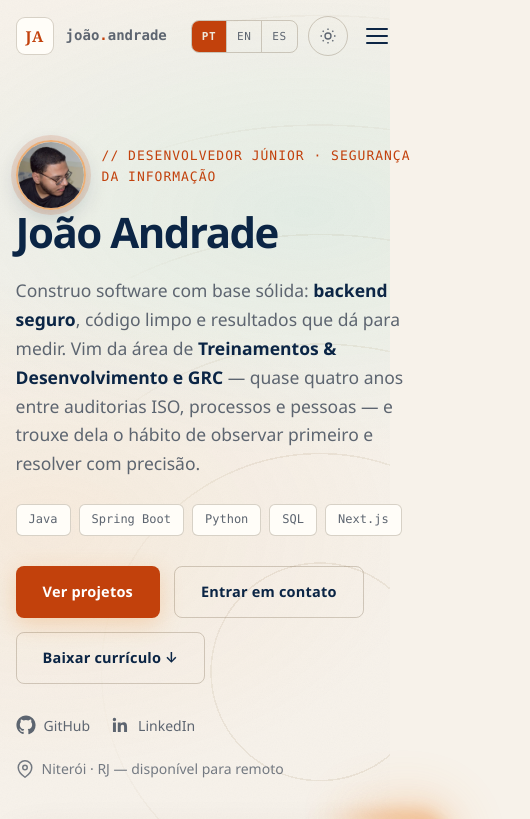
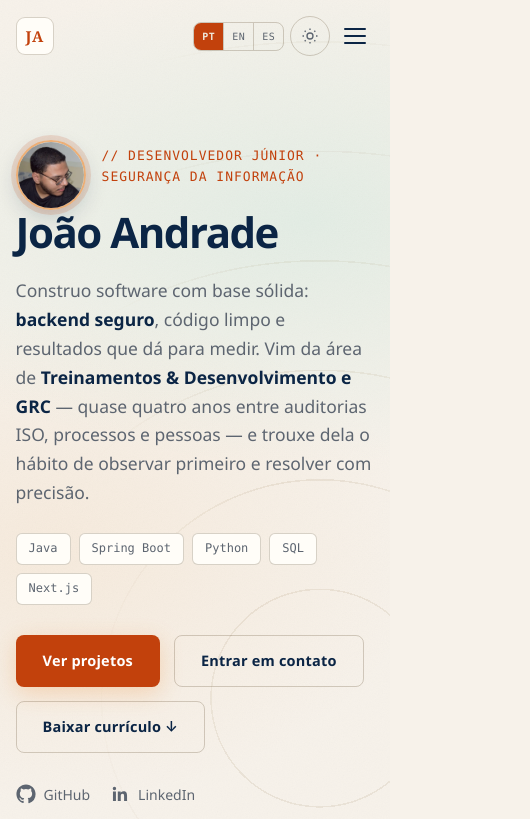
Before and after one commit to Joao-Andrade11/owl.sys, a plain HTML site: page index.html in a window 390 px wide. Shown: the top 819 px of the page, 530 px wide, since content can reach past the window. Drawn offline with Linux system fonts and the light colour scheme.

Commit message:
fix(mobile): overflow horizontal zerado — grids com min-width 0, navbar compacta <=520px, overflow-x clip

```diff
--- a/css/styles.css
+++ b/css/styles.css
@@ -153,7 +153,7 @@ section { scroll-margin-top: 88px; }
 }
 
 .hero__head { display: flex; align-items: center; gap: 16px; }
-.hero__head .eyebrow { margin-bottom: 18px; }
+.hero__head .eyebrow { margin-bottom: 18px; min-width: 0; }
 .hero__photo {
   width: 70px; height: 70px; border-radius: 50%;
   object-fit: cover; object-position: 50% 32%;
@@ -795,3 +795,15 @@ a.contact__channel:hover { border-color: rgba(237, 139, 54, 0.5); transform: tra
 main:focus { outline: none; }
 .rc__viewport:focus-visible { outline: 2px solid var(--amber, #ed8b36); outline-offset: 6px; }
 .contact__cv { display: inline-flex; margin: 16px 0 6px; }
+
+/* ---------- Mobile fino (<=520px): navbar sem overflow ---------- */
+html, body { overflow-x: clip; }
+@media (max-width: 520px) {
+  .nav__name { display: none; }
+  .nav__inner { gap: 12px; }
+  .nav__utils { gap: 6px; }
+  .lang__btn { padding: 8px 8px; font-size: 10px; }
+}
+
+/* itens de grid podem encolher (pre do terminal não estoura o layout) */
+.hero__grid > *, .feature > *, .about > *, .contact > * { min-width: 0; }
```
